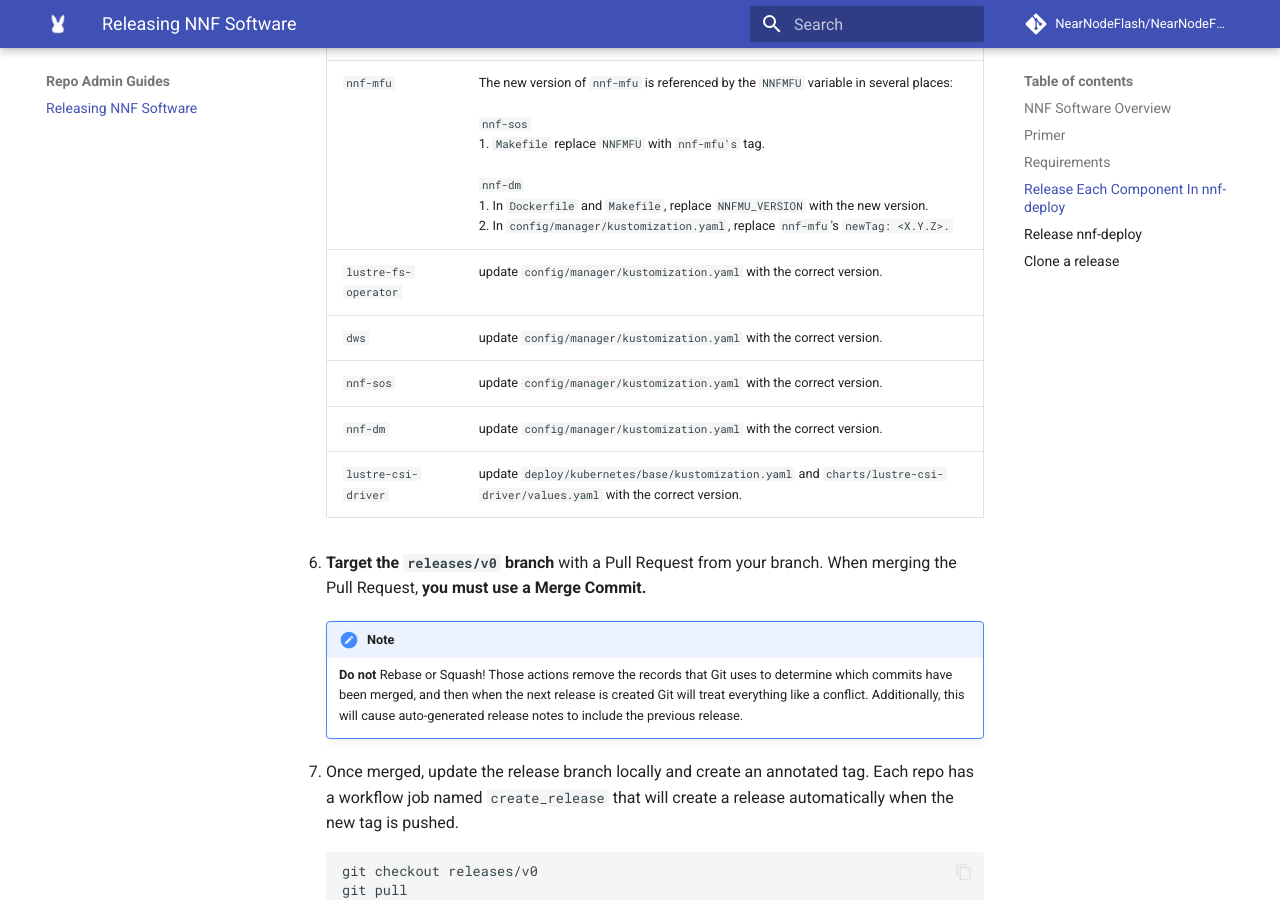
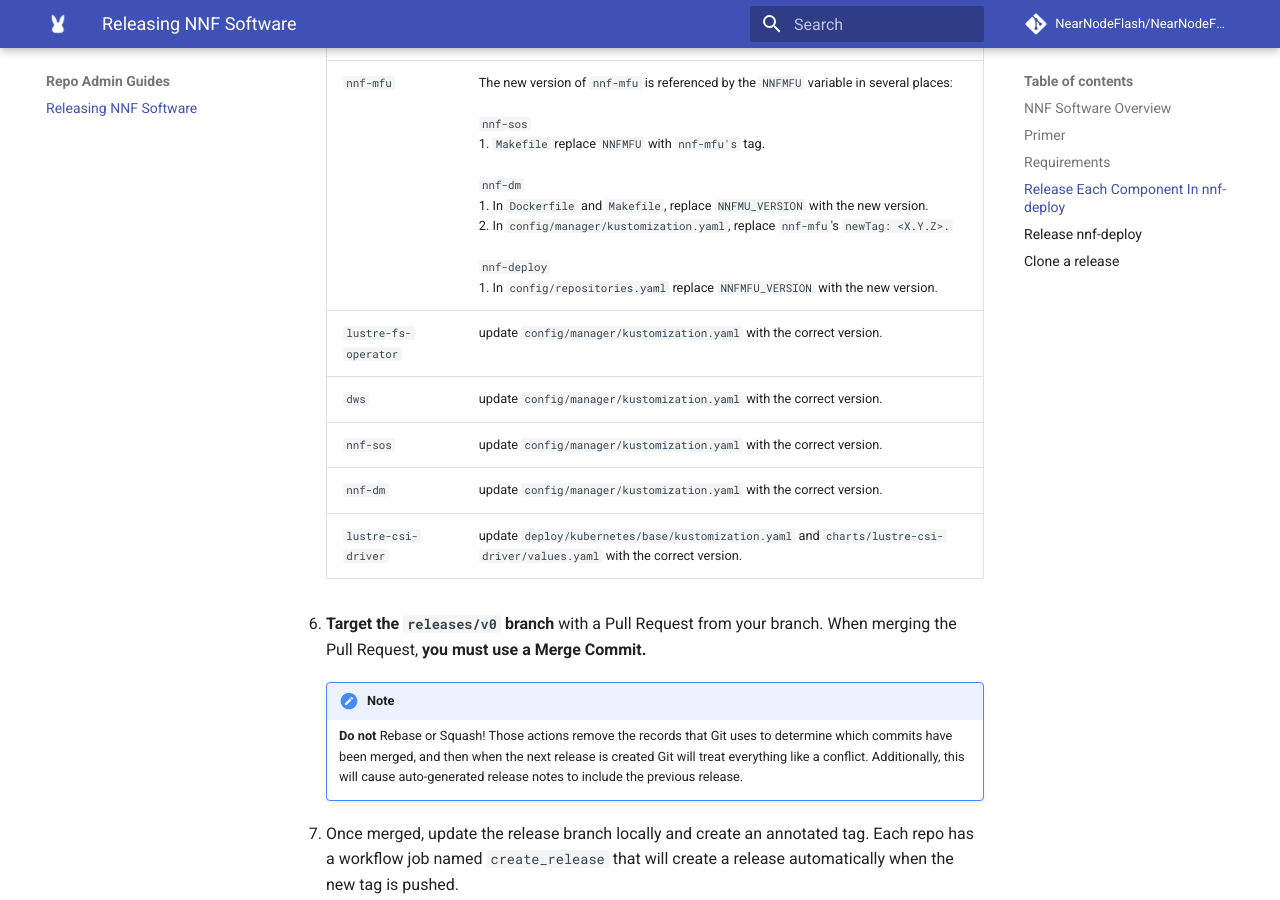
Before and after one commit to NearNodeFlash/NearNodeFlash.github.io, an MkDocs documentation site: the page built from docs/repo-guides/release-nnf-sw/readme.md, in a window 1280 px wide and 900 px high, scrolled down 2138 px. Built offline with MkDocs 1.6.1 and Material for MkDocs 9.7.7, drawn with Linux system fonts in a browser that asks for light colours; comment, search, counter and statistics services are not loaded; the version menu is left out.

Commit message:
Note another place where NNFMFU_VERSION has to be updated
Signed-off-by: Dean Roehrich <dean.roehrich@hpe.com>

```diff
--- a/docs/repo-guides/release-nnf-sw/readme.md
+++ b/docs/repo-guides/release-nnf-sw/readme.md
@@ -35,7 +35,7 @@ need to be released separately.
 ## Primer
 
 This document is based on the process set forth by the [DataWorkflowServices Release
-Process](https://dataworkflowservices.github.io/v0.0.2/repo-guides/create-a-release/readme/).
+Process](https://dataworkflowservices.github.io/latest/repo-guides/create-a-release/readme/).
 Please read that as a background for this document before going any further.
 
 ## Requirements
@@ -93,7 +93,7 @@ just an example.
 
     |Repo                 |Update|
     |---------------------|------|
-    |`nnf-mfu`            |The new version of `nnf-mfu` is referenced by the `NNFMFU` variable in several places:<br><br>`nnf-sos`<br>1. `Makefile` replace `NNFMFU` with `nnf-mfu's` tag.<br><br>`nnf-dm`<br>1. In `Dockerfile` and `Makefile`, replace `NNFMU_VERSION` with the new version.<br>2. In `config/manager/kustomization.yaml`, replace `nnf-mfu`'s `newTag: <X.Y.Z>.`|
+    |`nnf-mfu`            |The new version of `nnf-mfu` is referenced by the `NNFMFU` variable in several places:<br><br>`nnf-sos`<br>1. `Makefile` replace `NNFMFU` with `nnf-mfu's` tag.<br><br>`nnf-dm`<br>1. In `Dockerfile` and `Makefile`, replace `NNFMU_VERSION` with the new version.<br>2. In `config/manager/kustomization.yaml`, replace `nnf-mfu`'s `newTag: <X.Y.Z>.`<br><br>`nnf-deploy`<br>1. In `config/repositories.yaml` replace `NNFMFU_VERSION` with the new version.|
     |`lustre-fs-operator` |update `config/manager/kustomization.yaml` with the correct version.|
     |`dws`                |update `config/manager/kustomization.yaml` with the correct version.|
     |`nnf-sos`            |update `config/manager/kustomization.yaml` with the correct version.|
```
